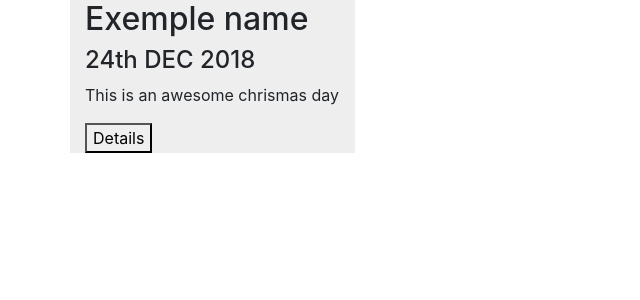
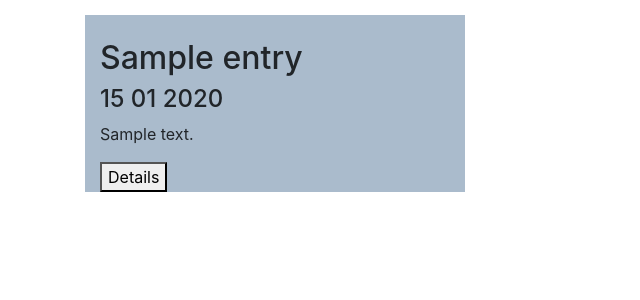
Before and after one commit to EcoleNumeriqueVivant/Shamengo, a Django app: page / in a window 1280 px wide. Shown: the part 56-356 px from the top of the page, without its empty margins (0-640 px from the left). Run offline with Django 3.2, Linux system fonts and the light colour scheme; tables that the repository leaves empty hold one stand-in row (values such as "Sample post"); some libraries are stand-ins or nearby versions.

Commit message:
Add details Event page

```diff
--- a/scheduler/models.py
+++ b/scheduler/models.py
@@ -17,3 +17,6 @@ class Entry(models.Model):
     description = models.TextField()
     category = models.CharField(max_length=2 , choices=CATEGORY)
     created = models.DateTimeField(auto_now_add=True)
+
+    def __str__(self):
+        return self.name
--- a/scheduler/static/css/styles.css
+++ b/scheduler/static/css/styles.css
@@ -1,3 +1,4 @@
 .calendar_entry{
-  background-color: #eee;
+  background-color: #abc;
+  margin: 15px;
 }
--- a/scheduler/views.py
+++ b/scheduler/views.py
@@ -1,4 +1,9 @@
 from django.shortcuts import render
+from scheduler.models import Entry
 
 def index(request):
-    return render(request,'scheduler.html')
+    entries = Entry.objects.all()
+    return render(request,'scheduler.html', {'entries': entries})
+
+def details(request, pk):
+    return render (request, 'details.html')
--- a/shamengo/urls.py
+++ b/shamengo/urls.py
@@ -18,6 +18,7 @@ from django.urls import path
 from scheduler import views
 
 urlpatterns = [
-    path('', views.index),
-    path('admin/', admin.site.urls),
+    path('', views.index, name='index'),
+    path('entry/<int:pk>', views.details, name='details'),
+    path('admin/', admin.site.urls, name='admin'),
 ]
--- a/templates/_calendar_entry.html
+++ b/templates/_calendar_entry.html
@@ -1,8 +1,7 @@
-<div class="calendar_entry col-lg-3">
-  <h2>Exemple name</h2>
-  <h4>24th DEC 2018</h4>
-  <p>
-    This is an awesome chrismas day
-  </p>
-  <button classe="btn btn-primery"> Details</button>
+<div class="calendar_entry col-lg-4">
+  <br />
+  <h2>{{ entry.name }}</h2>
+  <h4>{{ entry.date|date:"d m Y"}}</h4>
+  <p>{{ entry.description|truncatechars:20}}</p>
+  <button onclick="window.location='{% url 'details' pk=entry.id %}'" classe="btn btn-primary"> Details</button>
 </div>
--- a/templates/base.html
+++ b/templates/base.html
@@ -16,7 +16,7 @@
   <body>
     <!-- NavBar Config -->
     <nav class="navbar navbar-light bg-light">
-      <a class="navbar-brand" href="#">
+      <a class="navbar-brand" href="{% url 'index' %}">
         Shamengo
       </a>
       <ul class="nav justify-content-end">
--- a/templates/scheduler.html
+++ b/templates/scheduler.html
@@ -1,14 +1,12 @@
 {% extends 'base.html'%}
 
 {% block content%}
-
 <!-- Page content -->
-<div class="container">
-  <div class="row">
-    {% include '_calendar_entry.html'%}
-
-
+  <div class="container">
+    <div class="row">
+      {% for entry in entries %}
+        {% include '_calendar_entry.html'%}
+      {% endfor%}
+    </div>
   </div>
-</div>
-
 {% endblock%}
```
Also changed, not shown: templates/details.html (added, +10 -0 lines).
